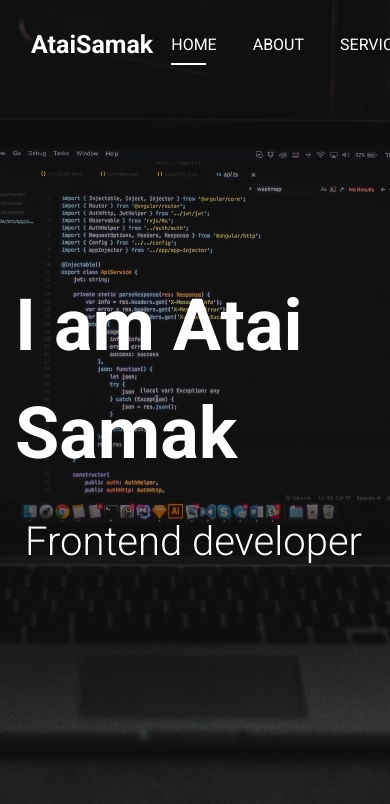
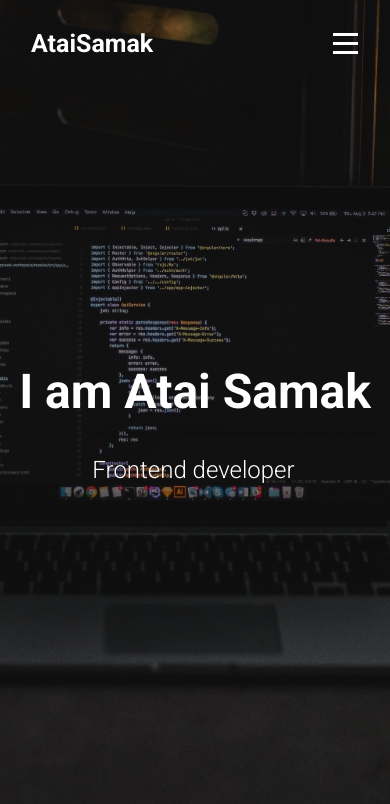
Before and after one commit to AtaiSamak/portfolio, a React (Create React App) app: page / in a window 390 px wide. Shown: the top 804 px of the page. Built offline with nearby package versions, Linux system fonts and the light colour scheme.

Commit message:
added mobile version for navigation

```diff
--- a/src/components/navigation/Navigation.tsx
+++ b/src/components/navigation/Navigation.tsx
@@ -1,14 +1,28 @@
-import React from "react";
+import React, { useState } from "react";
 import styles from "../../styles/navigation/navigation.module.scss";
 import globalStyles from "../../styles/global.module.scss";
 import NavigationButtons from "./NavigationButtons";
+import NavigationHamburger from "./NavigationHamburger";
+import useMobileDetect from "../../hooks/useMobileDetect";
 
 const Navigation = () => {
+	const isMobile = useMobileDetect();
+	const [active, setActive] = useState(false);
+
+	const handleChangeHamburgerState = () => setActive(!active);
+
 	return (
-		<nav className={styles.navbar}>
+		<nav className={`${styles.navbar} ${active ? styles.active : ""}`}>
 			<div className={globalStyles.container}>
 				<div className={styles.navbarWrapper}>
 					<h1 className={styles.title}>AtaiSamak</h1>
+					{!isMobile && <NavigationButtons />}
+					<NavigationHamburger
+						onChangeHamburgerState={handleChangeHamburgerState}
+						active={active}
+					/>
+				</div>
+				<div className={styles.menuItemsWrapper}>
 					<NavigationButtons />
 				</div>
 			</div>
--- /dev/null
+++ b/src/components/navigation/NavigationHamburger.tsx
@@ -0,0 +1,25 @@
+import React, { FC, useState } from "react";
+import styles from "../../styles/navigation/navigationHamburger.module.scss";
+import NavigationButtons from "./NavigationButtons";
+
+type Props = {
+	onChangeHamburgerState: () => void;
+	active: boolean;
+};
+
+const NavigationHamburger: FC<Props> = ({ onChangeHamburgerState, active }) => {
+	return (
+		<div className={styles.hamburger}>
+			<div
+				className={`${styles.hamburgerLines} ${active ? styles.active : ""}`}
+				onClick={onChangeHamburgerState}
+			>
+				<span className={`${styles.line} ${styles.line1}`}></span>
+				<span className={`${styles.line} ${styles.line2}`}></span>
+				<span className={`${styles.line} ${styles.line3}`}></span>
+			</div>
+		</div>
+	);
+};
+
+export default NavigationHamburger;
--- /dev/null
+++ b/src/hooks/useMobileDetect.ts
@@ -0,0 +1,19 @@
+import { useState, useEffect } from "react";
+
+const useMobileDetect = () => {
+	const [width, setWidth] = useState<number>(window.innerWidth);
+
+	function handleWindowSizeChange() {
+		setWidth(window.innerWidth);
+	}
+	useEffect(() => {
+		window.addEventListener("resize", handleWindowSizeChange);
+		return () => {
+			window.removeEventListener("resize", handleWindowSizeChange);
+		};
+	}, []);
+
+	return width <= 768;
+};
+
+export default useMobileDetect;
--- a/src/styles/header/header.module.scss
+++ b/src/styles/header/header.module.scss
@@ -17,6 +17,7 @@
 	width: 100vw;
 	height: 100vh;
 	background: url("../../assets/header.webp") no-repeat center;
+	background-size: cover;
 	opacity: 0.5;
 	z-index: 0;
 }
@@ -26,6 +27,7 @@
 	font-size: 72px;
 	font-weight: 600;
 	margin-bottom: 24px;
+	text-align: center;
 }
 
 .headerWrapper {
@@ -69,3 +71,13 @@
 		border-color: #fff;
 	}
 }
+
+@media screen and (max-width: 768px) {
+	.title {
+		font-size: 48px;
+	}
+
+	.typewriter {
+		font-size: 24px;
+	}
+}
--- a/src/styles/navigation/navigation.module.scss
+++ b/src/styles/navigation/navigation.module.scss
@@ -6,6 +6,7 @@
 	background-color: transparent;
 	padding: 25px 16px;
 	z-index: 3;
+	transition: background 0.5s;
 }
 
 .title {
@@ -19,4 +20,31 @@
 	display: flex;
 	align-items: center;
 	justify-content: space-between;
+	position: relative;
+	z-index: 1;
+	margin-bottom: 10px;
 }
+
+.menuItemsWrapper {
+	position: relative;
+	width: 100%;
+	z-index: 0;
+	margin-top: -50%;
+	opacity: 0;
+	background-color: transparent;
+	transition: all 0.5s;
+}
+
+@media screen and (max-width: 768px) {
+	.navbar.active {
+		background-color: #fff;
+
+		.title {
+			color: #007bff;
+		}
+		.menuItemsWrapper {
+			margin-top: 0;
+			opacity: 1;
+		}
+	}
+}
--- a/src/styles/navigation/navigationButtons.module.scss
+++ b/src/styles/navigation/navigationButtons.module.scss
@@ -8,6 +8,7 @@
 	color: #fff;
 	cursor: pointer;
 	padding: 8px 18px;
+	font-weight: 500;
 	text-transform: uppercase;
 }
 
@@ -39,3 +40,18 @@
 		width: 35px;
 	}
 }
+
+@media screen and (max-width: 768px) {
+	.list {
+		flex-direction: column;
+		.listItem {
+			color: #007bff;
+			padding: 8px 0px;
+
+			&::before {
+				background-color: #007bff;
+				margin-left: 0;
+			}
+		}
+	}
+}
--- /dev/null
+++ b/src/styles/navigation/navigationHamburger.module.scss
@@ -0,0 +1,56 @@
+.hamburger {
+	display: none;
+	height: 22px;
+	width: 26px;
+}
+
+.hamburgerLines {
+	display: block;
+	height: 21px;
+	width: 25px;
+	position: absolute;
+	z-index: 2;
+	display: flex;
+	flex-direction: column;
+	justify-content: space-between;
+	.line {
+		display: block;
+		height: 3px;
+		width: 100%;
+		background: #fff;
+	}
+	.line1 {
+		transform-origin: 0% 0%;
+		transition: transform 0.4s ease-in-out;
+	}
+	.line2 {
+		transition: transform 0.2s ease-in-out;
+	}
+	.line3 {
+		transform-origin: 0% 100%;
+		transition: transform 0.4s ease-in-out;
+	}
+}
+
+.hamburgerLines.active {
+	.line {
+		background-color: #000;
+	}
+	.line1 {
+		transform: rotate(47deg);
+	}
+
+	.line2 {
+		transform: scaleY(0);
+	}
+
+	.line3 {
+		transform: rotate(-47deg);
+	}
+}
+
+@media screen and (max-width: 768px) {
+	.hamburger {
+		display: block;
+	}
+}
```
